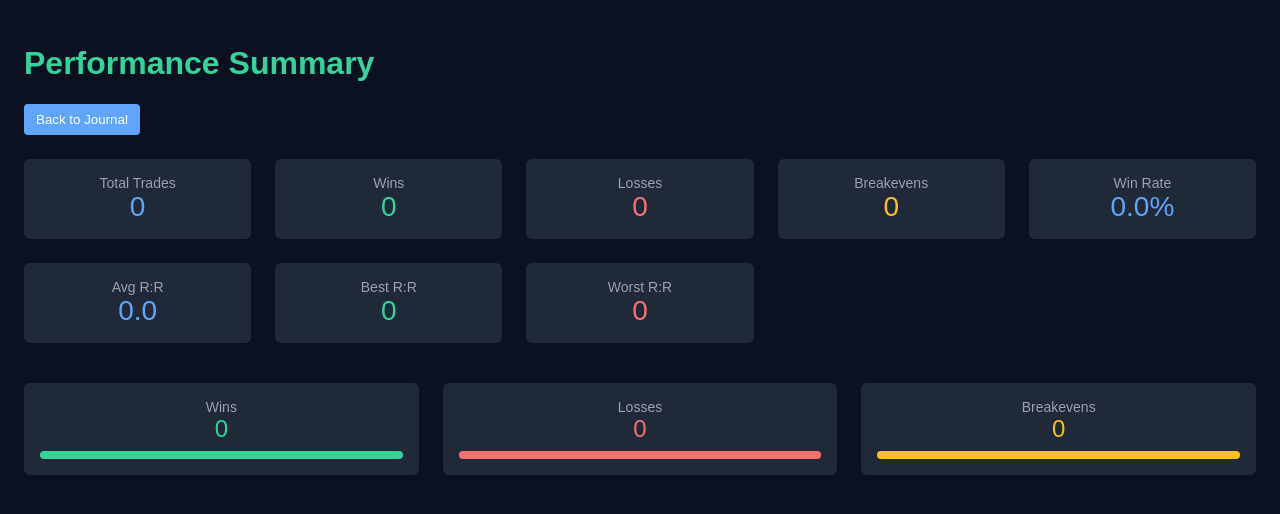
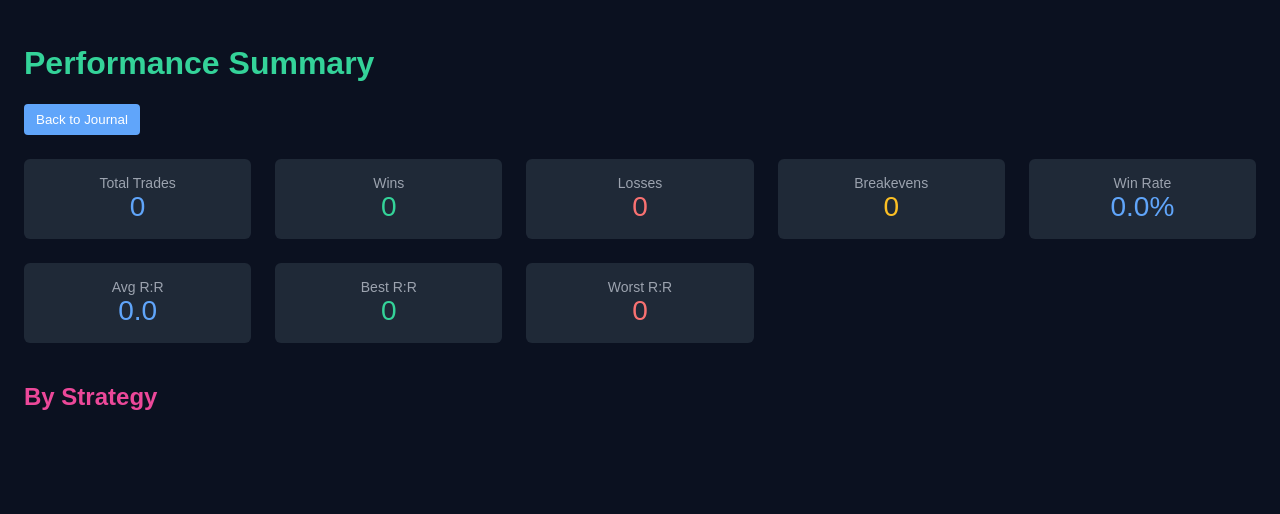
Before and after one commit to Lostkiwi007/Better-Journal-App, a React (Vite) app: page /performance in a window 1280 px wide. Shown: the top 514 px of the page. Built offline with nearby package versions, Linux system fonts and the light colour scheme.

Commit message:
Add edit buttons in JournalPage and strategy stats in PerformancePage

```diff
--- a/src/pages/JournalPage.jsx
+++ b/src/pages/JournalPage.jsx
@@ -22,6 +22,8 @@ export default function JournalPage() {
     notes: "",
     screenshot: ""
   });
+  const [editIndex, setEditIndex] = useState(null);
+  const [editTrade, setEditTrade] = useState({});
   const navigate = useNavigate();
 
   const determineResult = (e, s, t, c) => {
@@ -71,6 +73,24 @@ export default function JournalPage() {
     });
   };
 
+  const startEdit = (idx) => {
+    setEditIndex(idx);
+    setEditTrade({ ...trades[idx] });
+  };
+
+  const saveEdit = () => {
+    const { result, rr } = determineResult(editTrade.entry, editTrade.stop, editTrade.target, editTrade.close);
+    const duration = calculateDuration(editTrade.openDate, editTrade.openTime, editTrade.closeDate, editTrade.closeTime);
+    updateTrade(editIndex, { ...editTrade, result, rr, duration });
+    setEditIndex(null);
+    setEditTrade({});
+  };
+
+  const cancelEdit = () => {
+    setEditIndex(null);
+    setEditTrade({});
+  };
+
   return (
     <div style={{ backgroundColor: "#0b1120", color: "#e5e7eb", minHeight: "100vh", padding: 24 }}>
       <h1 style={{ color: "#ec4899" }}>Trading Journal</h1>
@@ -80,7 +100,6 @@ export default function JournalPage() {
 
       <div style={{ display: "grid", gridTemplateColumns: "repeat(4, 1fr)", gap: 12, marginBottom: 24 }}>
         <input placeholder="Pair" value={newTrade.pair} onChange={(e) => setNewTrade({ ...newTrade, pair: e.target.value })} style={{ backgroundColor: "#1f2937", color: "#e5e7eb", border: "1px solid #374151", borderRadius: 4, padding: 8 }} />
-
         <select value={newTrade.strategy} onChange={(e) => setNewTrade({ ...newTrade, strategy: e.target.value })} style={{ backgroundColor: "#1f2937", color: "#e5e7eb", border: "1px solid #374151", borderRadius: 4, padding: 8 }}>
           <option value="">Select Strategy</option>
           <option value="ORB">ORB</option>
@@ -89,27 +108,16 @@ export default function JournalPage() {
           <option value="Phantom Flow">Phantom Flow</option>
           <option value="Pip Snatcher">Pip Snatcher</option>
         </select>
-
         <input placeholder="Entry" value={newTrade.entry} onChange={(e) => setNewTrade({ ...newTrade, entry: e.target.value })} style={{ backgroundColor: "#1f2937", color: "#e5e7eb", border: "1px solid #374151", borderRadius: 4, padding: 8 }} />
-
         <input placeholder="Stop" value={newTrade.stop} onChange={(e) => setNewTrade({ ...newTrade, stop: e.target.value })} style={{ backgroundColor: "#1f2937", color: "#e5e7eb", border: "1px solid #374151", borderRadius: 4, padding: 8 }} />
-
         <input placeholder="Target" value={newTrade.target} onChange={(e) => setNewTrade({ ...newTrade, target: e.target.value })} style={{ backgroundColor: "#1f2937", color: "#e5e7eb", border: "1px solid #374151", borderRadius: 4, padding: 8 }} />
-
         <input placeholder="Close" value={newTrade.close} onChange={(e) => setNewTrade({ ...newTrade, close: e.target.value })} style={{ backgroundColor: "#1f2937", color: "#e5e7eb", border: "1px solid #374151", borderRadius: 4, padding: 8 }} />
-
         <input type="date" value={newTrade.openDate} onChange={(e) => setNewTrade({ ...newTrade, openDate: e.target.value })} style={{ backgroundColor: "#1f2937", color: "#e5e7eb", border: "1px solid #374151", borderRadius: 4, padding: 8 }} />
-
         <input type="time" value={newTrade.openTime} onChange={(e) => setNewTrade({ ...newTrade, openTime: e.target.value })} style={{ backgroundColor: "#1f2937", color: "#e5e7eb", border: "1px solid #374151", borderRadius: 4, padding: 8 }} />
-
         <input type="date" value={newTrade.closeDate} onChange={(e) => setNewTrade({ ...newTrade, closeDate: e.target.value })} style={{ backgroundColor: "#1f2937", color: "#e5e7eb", border: "1px solid #374151", borderRadius: 4, padding: 8 }} />
-
         <input type="time" value={newTrade.closeTime} onChange={(e) => setNewTrade({ ...newTrade, closeTime: e.target.value })} style={{ backgroundColor: "#1f2937", color: "#e5e7eb", border: "1px solid #374151", borderRadius: 4, padding: 8 }} />
-
         <input placeholder="Notes" value={newTrade.notes} onChange={(e) => setNewTrade({ ...newTrade, notes: e.target.value })} style={{ backgroundColor: "#1f2937", color: "#e5e7eb", border: "1px solid #374151", borderRadius: 4, padding: 8 }} />
-
         <input placeholder="Screenshot URL" value={newTrade.screenshot} onChange={(e) => setNewTrade({ ...newTrade, screenshot: e.target.value })} style={{ backgroundColor: "#1f2937", color: "#e5e7eb", border: "1px solid #374151", borderRadius: 4, padding: 8 }} />
-
         <button onClick={handleAdd} style={{ backgroundColor: "#fbbf24", color: "#0b1120", border: "none", borderRadius: 4, padding: "8px 12px", cursor: "pointer" }}>
           Add Trade
         </button>
@@ -118,6 +126,25 @@ export default function JournalPage() {
       <div style={{ display: "grid", gridTemplateColumns: "repeat(4, 1fr)", gap: 12 }}>
         {trades.map((trade, idx) => (
           <div key={idx} style={{ backgroundColor: "#1f2937", padding: 12, borderRadius: 4 }}>
+            {editIndex === idx ? (
+              <>
+                <input value={editTrade.pair} onChange={(e) => setEditTrade({ ...editTrade, pair: e.target.value })} style={{ width: "100%", backgroundColor: "#374151", color: "#e5e7eb", border: "none", borderRadius: 4, marginBottom: 4 }} />
+                <input value={editTrade.strategy} onChange={(e) => setEditTrade({ ...editTrade, strategy: e.target.value })} style={{ width: "100%", backgroundColor: "#374151", color: "#e5e7eb", border: "none", borderRadius: 4, marginBottom: 4 }} />
+                <input value={editTrade.entry} onChange={(e) => setEditTrade({ ...editTrade, entry: e.target.value })} style={{ width: "100%", backgroundColor: "#374151", color: "#e5e7eb", border: "none", borderRadius: 4, marginBottom: 4 }} />
+                <input value={editTrade.stop} onChange={(e) => setEditTrade({ ...editTrade, stop: e.target.value })} style={{ width: "100%", backgroundColor: "#374151", color: "#e5e7eb", border: "none", borderRadius: 4, marginBottom: 4 }} />
+                <input value={editTrade.target} onChange={(e) => setEditTrade({ ...editTrade, target: e.target.value })} style={{ width: "100%", backgroundColor: "#374151", color: "#e5e7eb", border: "none", borderRadius: 4, marginBottom: 4 }} />
+                <input value={editTrade.close} onChange={(e) => setEditTrade({ ...editTrade, close: e.target.value })} style={{ width: "100%", backgroundColor: "#374151", color: "#e5e7eb", border: "none", borderRadius: 4, marginBottom: 4 }} />
+                <input type="date" value={editTrade.openDate} onChange={(e) => setEditTrade({ ...editTrade, openDate: e.target.value })} style={{ width: "100%", backgroundColor: "#374151", color: "#e5e7eb", border: "none", borderRadius: 4, marginBottom: 4 }} />
+                <input type="time" value={editTrade.openTime} onChange={(e) => setEditTrade({ ...editTrade, openTime: e.target.value })} style={{ width: "100%", backgroundColor: "#374151", color: "#e5e7eb", border: "none", borderRadius: 4, marginBottom: 4 }} />
+                <input type="date" value={editTrade.closeDate} onChange={(e) => setEditTrade({ ...editTrade, closeDate: e.target.value })} style={{ width: "100%", backgroundColor: "#374151", color: "#e5e7eb", border: "none", borderRadius: 4, marginBottom: 4 }} />
+                <input type="time" value={editTrade.closeTime} onChange={(e) => setEditTrade({ ...editTrade, closeTime: e.target.value })} style={{ width: "100%", backgroundColor: "#374151", color: "#e5e7eb", border: "none", borderRadius: 4, marginBottom: 4 }} />
+                <input value={editTrade.notes} onChange={(e) => setEditTrade({ ...editTrade, notes: e.target.value })} style={{ width: "100%", backgroundColor: "#374151", color: "#e5e7eb", border: "none", borderRadius: 4, marginBottom: 4 }} />
+                <input value={editTrade.screenshot} onChange={(e) => setEditTrade({ ...editTrade, screenshot: e.target.value })} style={{ width: "100%", backgroundColor: "#374151", color: "#e5e7eb", border: "none", borderRadius: 4, marginBottom: 4 }} />
+                <button onClick={saveEdit} style={{ backgroundColor: "#34d399", color: "white", border: "none", borderRadius: 4, padding: "6px 10px", cursor: "pointer", marginRight: 4 }}>Save</button>
+                <button onClick={cancelEdit} style={{ backgroundColor: "#f87171", color: "white", border: "none", borderRadius: 4, padding: "6px 10px", cursor: "pointer" }}>Cancel</button>
+              </>
+            ) : (
+              <>
                 <div><strong>Pair:</strong> {trade.pair}</div>
                 <div><strong>Strategy:</strong> {trade.strategy}</div>
                 <div><strong>Entry:</strong> {trade.entry}</div>
@@ -131,6 +158,9 @@ export default function JournalPage() {
                 <div><strong>Duration:</strong> {trade.duration}</div>
                 <div><strong>Notes:</strong> {trade.notes}</div>
                 {trade.screenshot && <img src={trade.screenshot} alt="" style={{ width: 80, marginTop: 8 }} />}
+                <button onClick={() => startEdit(idx)} style={{ backgroundColor: "#fbbf24", color: "#0b1120", border: "none", borderRadius: 4, padding: "6px 10px", cursor: "pointer", marginTop: 8 }}>Edit</button>
+              </>
+            )}
           </div>
         ))}
       </div>
--- a/src/pages/PerformancePage.jsx
+++ b/src/pages/PerformancePage.jsx
@@ -19,24 +19,30 @@ export default function PerformancePage() {
           ).toFixed(1)
         : "0.0";
     const winRate = total > 0 ? ((wins / total) * 100).toFixed(1) : "0.0";
-
     const sortedByRR = [...trades]
       .map((t) => parseFloat(t.rr) || 0)
       .sort((a, b) => b - a);
     const best = sortedByRR.length ? sortedByRR[0] : 0;
     const worst = sortedByRR.length ? sortedByRR[sortedByRR.length - 1] : 0;
-
     return { total, wins, losses, breakevens, avgRR, winRate, best, worst };
   }, [trades]);
 
-  const pieData = useMemo(() => {
-    const { wins, losses, breakevens } = stats;
-    return [
-      { label: "Wins", value: wins },
-      { label: "Losses", value: losses },
-      { label: "Breakevens", value: breakevens },
-    ];
-  }, [stats]);
+  const strategyStats = useMemo(() => {
+    const map = {};
+    trades.forEach((t) => {
+      if (!map[t.strategy]) {
+        map[t.strategy] = { count: 0, wins: 0, totalRR: 0 };
+      }
+      map[t.strategy].count += 1;
+      if (t.result.toLowerCase() === "win") map[t.strategy].wins += 1;
+      map[t.strategy].totalRR += parseFloat(t.rr) || 0;
+    });
+    return Object.entries(map).map(([strategy, data]) => {
+      const avg = data.count > 0 ? (data.totalRR / data.count).toFixed(1) : "0.0";
+      const wr = data.count > 0 ? ((data.wins / data.count) * 100).toFixed(1) : "0.0";
+      return { strategy, count: data.count, winRate: wr, avgRR: avg };
+    });
+  }, [trades]);
 
   return (
     <div style={{ backgroundColor: "#0b1120", color: "#e5e7eb", minHeight: "100vh", padding: 24 }}>
@@ -80,16 +86,14 @@ export default function PerformancePage() {
         </div>
       </div>
 
-      <div style={{ display: "flex", gap: 24, flexWrap: "wrap" }}>
-        {pieData.map((slice) => (
-          <div key={slice.label} style={{ backgroundColor: "#1f2937", borderRadius: 6, padding: 16, flex: "1 1 120px", textAlign: "center" }}>
-            <div style={{ fontSize: 14, color: "#9ca3af" }}>{slice.label}</div>
-            <div style={{ fontSize: 24, color: slice.label === "Wins" ? "#34d399" : slice.label === "Losses" ? "#f87171" : "#fbbf24" }}>
-              {slice.value}
-            </div>
-            <div style={{ height: 8, marginTop: 8, backgroundColor: "#374151", borderRadius: 4, overflow: "hidden" }}>
-              <div style={{ width: `${Math.round((slice.value / stats.total) * 100)}%`, height: "100%", backgroundColor: slice.label === "Wins" ? "#34d399" : slice.label === "Losses" ? "#f87171" : "#fbbf24" }} />
-            </div>
+      <h2 style={{ color: "#ec4899", marginBottom: 12 }}>By Strategy</h2>
+      <div style={{ display: "grid", gridTemplateColumns: "repeat(auto-fit, minmax(200px, 1fr))", gap: 24 }}>
+        {strategyStats.map((s) => (
+          <div key={s.strategy} style={{ backgroundColor: "#1f2937", borderRadius: 6, padding: 16, textAlign: "center" }}>
+            <div style={{ fontSize: 16, color: "#60a5fa", marginBottom: 8 }}>{s.strategy}</div>
+            <div style={{ fontSize: 14, color: "#9ca3af" }}>Trades: {s.count}</div>
+            <div style={{ fontSize: 14, color: "#34d399" }}>Win Rate: {s.winRate}%</div>
+            <div style={{ fontSize: 14, color: "#60a5fa" }}>Avg R:R: {s.avgRR}</div>
           </div>
         ))}
       </div>
```
Lines whose indentation alone changed are shown as unchanged.
